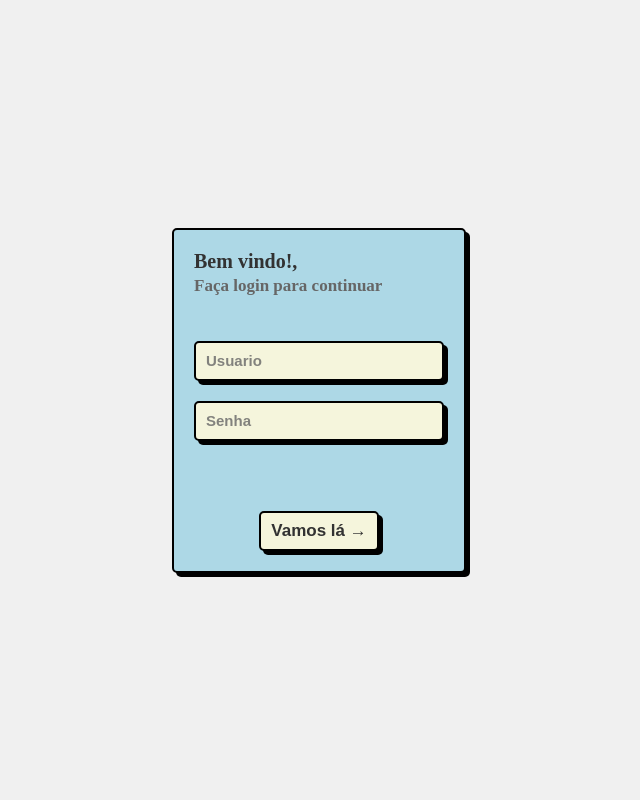
After one commit to matheusps98/agenda-python, a Django app: page /login/ in a window 1280 px wide. The commit adds this page. Shown: the whole page, without its empty margins (321-961 px from the left). Run offline with Django 5.2, Linux system fonts and the light colour scheme; some libraries are stand-ins or nearby versions.

Commit message:
Crie a função de login e logout além da tela de login

```diff
--- a/agenda/urls.py
+++ b/agenda/urls.py
@@ -24,4 +24,7 @@ urlpatterns = [
     path('agenda/', views.lista_eventos),  ## Inclui as urls do app core
     # path('', views.index),  ## Rota raiz para a view index
     path('',RedirectView.as_view(url='/agenda/')),  ## Redireciona a rota raiz para /agenda/
+    path('login/', views.login_user),  ## Rota para a view de login
+    path('login/submit', views.submit_login),  ## Rota para a view de login
+    path('logout/', views.logout_user),  ## Rota para a view de logout
 ]
--- a/core/views.py
+++ b/core/views.py
@@ -1,11 +1,37 @@
-from django.shortcuts import render ##, redirect
+from django.shortcuts import render, redirect
 from core.models import Evento
+from django.contrib.auth.decorators import login_required
+from django.contrib.auth import authenticate, login, logout
+from django.contrib import messages
 # Create your views here.
 
+def login_user(request):
+    return render(request, 'login.html')
+
+def logout_user(request):
+    logout(request)
+    return redirect('/')
+
+@login_required(login_url='/login/')
 def lista_eventos(request):
-    eventos = Evento.objects.all()
+    usuario = request.user
+    eventos = Evento.objects.filter(usuario=usuario)
     dados = {'eventos': eventos}  ## Cria um dicionario com os eventos
     return render(request, 'agenda.html', dados)  ## Renderiza o template agenda.html
 
+def submit_login(request):
+    if request.POST:
+        username = request.POST.get('username')
+        password = request.POST.get('password')
+        usuario = authenticate(request, username=username, password=password)
+        if usuario is not None:
+            login(request, usuario)
+            return redirect('/agenda/')
+        else:
+            messages.error(request, "Usuário ou senha inválido.")
+            return redirect('/login/')
+    else:
+        return redirect('/')
+
 # def index(request):
 #     return redirect('/agenda/')
--- /dev/null
+++ b/templates/login.html
@@ -0,0 +1,203 @@
+{% include 'models/tags.html' %}
+<style>
+  * {
+    margin: 0;
+    padding: 0;
+    box-sizing: border-box;
+  }
+
+  .container {
+    width: 100vw;
+    height: 100vh;
+    display: flex;
+    justify-content: center;
+    align-items: center;
+    background: #f0f0f0;
+    position: relative;
+  }
+
+  .form {
+    --input-focus: #2d8cf0;
+    --font-color: #323232;
+    --font-color-sub: #666;
+    --bg-color: beige;
+    --main-color: black;
+    padding: 20px;
+    background: lightblue;
+    display: flex;
+    flex-direction: column;
+    align-items: flex-start;
+    justify-content: center;
+    gap: 20px;
+    border-radius: 5px;
+    border: 2px solid var(--main-color);
+    box-shadow: 4px 4px var(--main-color);
+    position: relative;
+    z-index: 1;
+  }
+
+  .title {
+    color: var(--font-color);
+    font-weight: 900;
+    font-size: 20px;
+    margin-bottom: 25px;
+  }
+
+  .title span {
+    color: var(--font-color-sub);
+    font-weight: 600;
+    font-size: 17px;
+  }
+
+  .input {
+    width: 250px;
+    height: 40px;
+    border-radius: 5px;
+    border: 2px solid var(--main-color);
+    background-color: var(--bg-color);
+    box-shadow: 4px 4px var(--main-color);
+    font-size: 15px;
+    font-weight: 600;
+    color: var(--font-color);
+    padding: 5px 10px;
+    outline: none;
+  }
+
+  .input::placeholder {
+    color: var(--font-color-sub);
+    opacity: 0.8;
+  }
+
+  .input:focus {
+    border: 2px solid var(--input-focus);
+  }
+
+  .login-with {
+    display: flex;
+    gap: 20px;
+  }
+
+  .button-log {
+    cursor: pointer;
+    width: 40px;
+    height: 40px;
+    border-radius: 100%;
+    border: 2px solid var(--main-color);
+    background-color: var(--bg-color);
+    box-shadow: 4px 4px var(--main-color);
+    color: var(--font-color);
+    font-size: 25px;
+    display: flex;
+    justify-content: center;
+    align-items: center;
+  }
+
+  .icon {
+    width: 24px;
+    height: 24px;
+    fill: var(--main-color);
+  }
+
+  .button-log:active,
+  .button-confirm:active {
+    box-shadow: 0px 0px var(--main-color);
+    transform: translate(3px, 3px);
+  }
+
+  .button-confirm {
+    margin: 50px auto 0 auto;
+    width: 120px;
+    height: 40px;
+    border-radius: 5px;
+    border: 2px solid var(--main-color);
+    background-color: var(--bg-color);
+    box-shadow: 4px 4px var(--main-color);
+    font-size: 17px;
+    font-weight: 600;
+    color: var(--font-color);
+    cursor: pointer;
+    transition: all 0.3s ease;
+  }
+
+  .button-confirm:hover {
+    transform: translateY(-2px);
+    box-shadow: 6px 6px var(--main-color);
+  }
+</style>
+
+<div class="container">
+  <form class="form" action="submit" method="post">
+    {% csrf_token %}
+    <div class="title">
+      Bem vindo!,<br /><span>Faça login para continuar</span>
+    </div>
+    <input
+      class="input"
+      name="username"
+      placeholder="Usuario"
+      type="text"
+      required
+    />
+    <input
+      class="input"
+      name="password"
+      placeholder="Senha"
+      type="password"
+      required
+    />
+    <button class="button-confirm" type="submit">Vamos lá →</button>
+  </form>
+</div>
+
+<script>
+  document.addEventListener('DOMContentLoaded', function() {
+    // Verifica se há mensagens de erro do Django
+    {% if messages %}
+      {% for message in messages %}
+        // Mostra toast de erro para cada mensagem
+        Swal.fire({
+          toast: true,
+          icon: 'error',
+          title: '{{ message }}',
+          position: 'top-end',
+          showConfirmButton: false,
+          timer: 5000,
+          timerProgressBar: true,
+          background: '#fff',
+          iconColor: '#ff3838',
+          color: '#323232',
+          customClass: {
+            popup: 'custom-swal-popup'
+          },
+          didOpen: (toast) => {
+            toast.addEventListener('mouseenter', Swal.stopTimer)
+            toast.addEventListener('mouseleave', Swal.resumeTimer)
+          }
+        });
+      {% endfor %}
+    {% endif %}
+
+    // Opcional: Adicionar validação no submit do formulário
+    const form = document.querySelector('.form');
+    form.addEventListener('submit', function(e) {
+      const username = this.querySelector('input[name="username"]').value;
+      const password = this.querySelector('input[name="password"]').value;
+
+      if (!username || !password) {
+        e.preventDefault();
+        Swal.fire({
+          toast: true,
+          icon: 'warning',
+          title: 'Preencha todos os campos!',
+          position: 'top-end',
+          showConfirmButton: false,
+          timer: 3000,
+          timerProgressBar: true,
+          background: '#fff',
+          iconColor: '#ffa502',
+          color: '#323232'
+        });
+      }
+    });
+  });
+</script>
--- /dev/null
+++ b/templates/models/tags.html
@@ -0,0 +1,7 @@
+<!DOCTYPE html>
+<html lang="pt-br">
+  <head>
+    <meta charset="UTF-8" />
+    <meta name="viewport" content="width=device-width, initial-scale=1.0" />
+    <title>Agenda</title>
+    <script src="https://cdn.jsdelivr.net/npm/sweetalert2@11"></script>
```
Also changed, not shown: templates/models/header.html (+1 -6 lines), templates/models/navbar.html (+5 -5 lines), db.sqlite3.
